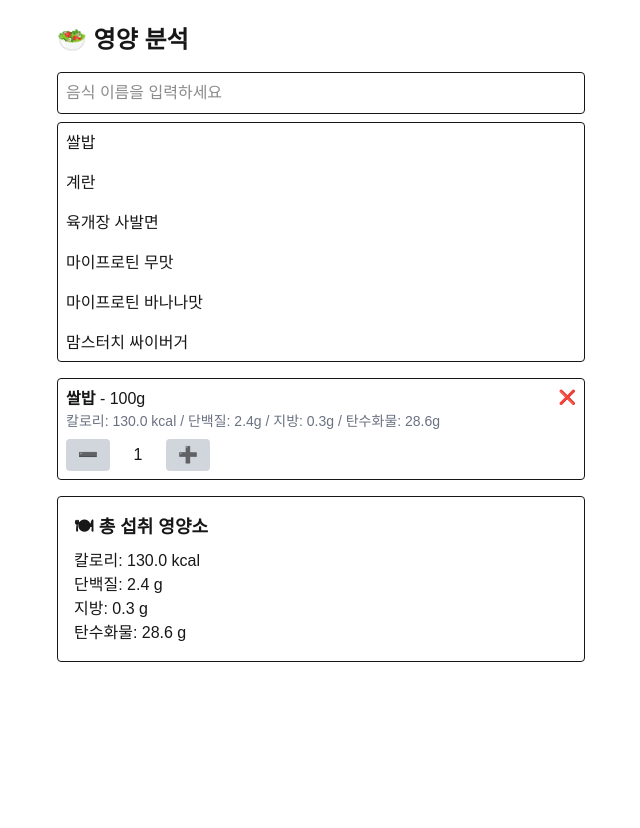
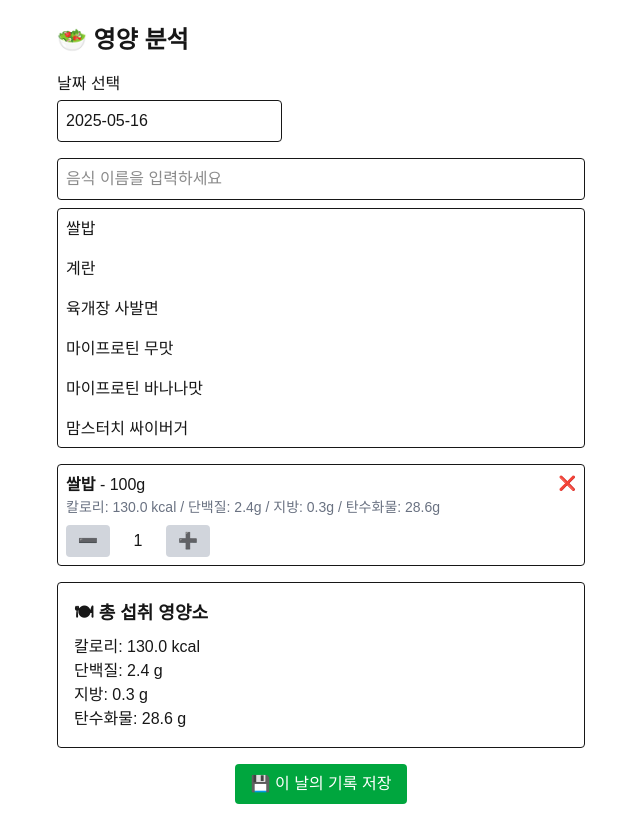
Before and after one commit to yeojoonsoo02/nutrition-site, a Next.js app: page / in a window 1280 px wide. Both pictures are taken after a click on the item "쌀밥". Shown: the whole page, without its empty margins (319-959 px from the left). Before the commit the page ends 800 px from the top, so only its background shows below. Built offline with nearby package versions, Linux system fonts and the light colour scheme; no server answers; the database is empty.

Commit message:
캘린더 추가

```diff
--- a/package.json
+++ b/package.json
@@ -9,9 +9,11 @@
     "lint": "next lint"
   },
   "dependencies": {
+    "date-fns": "^4.1.0",
     "firebase": "^11.7.3",
     "next": "15.3.2",
     "react": "^19.0.0",
+    "react-datepicker": "^8.3.0",
     "react-dom": "^19.0.0"
   },
   "devDependencies": {
--- a/src/features/nutrition/components/NutritionTracker.tsx
+++ b/src/features/nutrition/components/NutritionTracker.tsx
@@ -1,8 +1,12 @@
 'use client';
 
-import { useState, useEffect } from 'react';
+import { useEffect, useState } from 'react';
 import { foodList } from '../data/foodList';
 import FoodSearch from './FoodSearch';
+import DatePicker from 'react-datepicker';
+import 'react-datepicker/dist/react-datepicker.css';
+import { db } from '@/lib/firebase';
+import { doc, getDoc, setDoc } from 'firebase/firestore';
 
 type SelectedFood = {
   name: string;
@@ -28,25 +32,26 @@ export default function NutritionTracker() {
     carbs: number;
   } | null>(null);
 
-    // ✅ 자동 총합 계산
+  const [selectedDate, setSelectedDate] = useState<Date>(new Date());
+
+  // 🔄 날짜 바뀌면 기록 자동 불러오기
   useEffect(() => {
-        if (selectedFoods.length === 0) {
+    const fetchData = async () => {
+      const dateKey = selectedDate.toISOString().split('T')[0];
+      const docRef = doc(db, 'records', dateKey);
+      const snapshot = await getDoc(docRef);
+
+      if (snapshot.exists()) {
+        const data = snapshot.data();
+        setSelectedFoods(data.foods || []);
+        setTotal(data.total || null);
+      } else {
+        setSelectedFoods([]);
         setTotal(null);
-            return;
       }
-
-        const newTotal = selectedFoods.reduce(
-            (acc, item) => ({
-                calories: acc.calories + item.calories,
-                protein: acc.protein + item.protein,
-                fat: acc.fat + item.fat,
-                carbs: acc.carbs + item.carbs,
-            }),
-            { calories: 0, protein: 0, fat: 0, carbs: 0 }
-        );
-
-        setTotal(newTotal);
-    }, [selectedFoods]);
+    };
+    fetchData();
+  }, [selectedDate]);
 
   const handleSelect = (food: typeof foodList[0]) => {
     const amount = 1;
@@ -92,8 +97,54 @@ export default function NutritionTracker() {
     });
   };
 
+  useEffect(() => {
+    if (selectedFoods.length === 0) {
+      setTotal(null);
+      return;
+    }
+
+    const newTotal = selectedFoods.reduce(
+      (acc, item) => ({
+        calories: acc.calories + item.calories,
+        protein: acc.protein + item.protein,
+        fat: acc.fat + item.fat,
+        carbs: acc.carbs + item.carbs,
+      }),
+      { calories: 0, protein: 0, fat: 0, carbs: 0 }
+    );
+
+    setTotal(newTotal);
+  }, [selectedFoods]);
+
+  // ✅ 저장 함수
+  const saveToFirestore = async () => {
+    const dateKey = selectedDate.toISOString().split('T')[0];
+    try {
+      await setDoc(doc(db, 'records', dateKey), {
+        foods: selectedFoods,
+        total,
+      });
+      alert('✅ 저장 완료!');
+    } catch (err) {
+      console.error('❌ 저장 실패:', err);
+      alert('저장 중 오류가 발생했어요.');
+    }
+  };
+
   return (
     <div className="text-left">
+      <div className="mb-4">
+        <label className="block mb-1 font-medium">날짜 선택</label>
+        <DatePicker
+          selected={selectedDate}
+          onChange={(date) => {
+            if (date) setSelectedDate(date);
+          }}
+          dateFormat="yyyy-MM-dd"
+          className="border rounded p-2 w-full"
+        />
+      </div>
+
       <FoodSearch onSelect={handleSelect} />
 
       <ul>
@@ -143,6 +194,17 @@ export default function NutritionTracker() {
           <p>탄수화물: {total.carbs.toFixed(1)} g</p>
         </div>
       )}
+
+      {selectedFoods.length > 0 && (
+        <div className="mt-4 text-center">
+          <button
+            onClick={saveToFirestore}
+            className="px-4 py-2 bg-green-600 text-white rounded hover:bg-green-700"
+          >
+            💾 이 날의 기록 저장
+          </button>
+        </div>
+      )}
     </div>
   );
 }
```
Also changed, not shown: 1 other file (tests, documents, lock files or other folders). Lines whose indentation alone changed are shown as unchanged.
